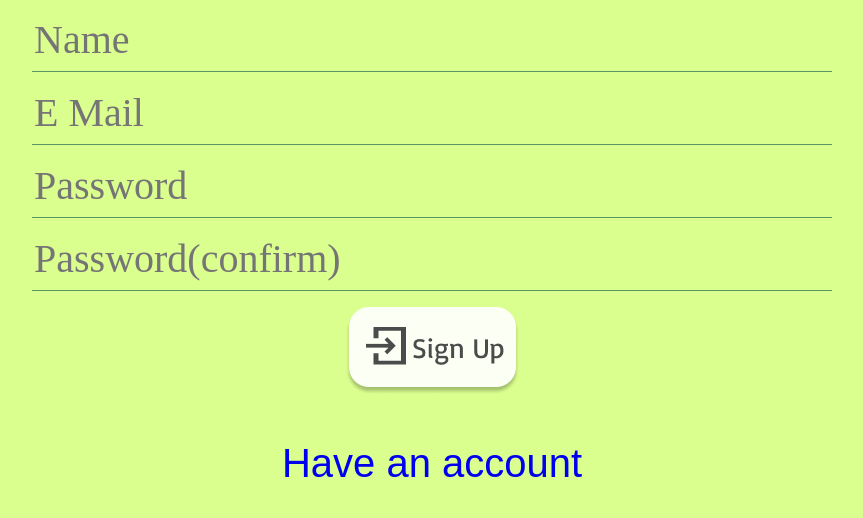
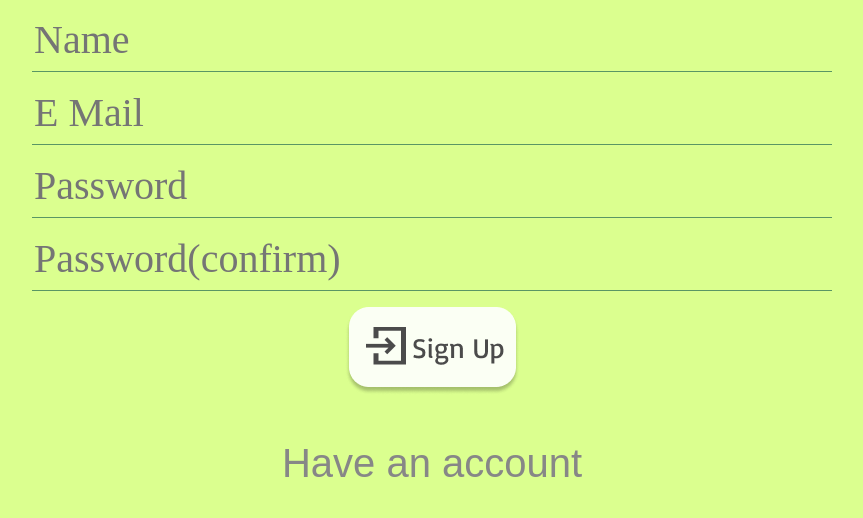
Before and after one commit to Raretech-Hackathon-TEAM-E/TEAM-E-App, a Flask app: page /signup in a window 1280 px wide. Shown: the part 282-800 px from the top of the page, without its empty margins (208-1071 px from the left). Run offline with Flask 2, Linux system fonts and the light colour scheme; some web fonts are replaced.

Commit message:
リンク色調整

```diff
--- a/static/css/index.css
+++ b/static/css/index.css
@@ -11,6 +11,11 @@ body {
     box-sizing: border-box;
     background-color: #DBFF8F;
 }
+
+a {
+    text-decoration: none;
+}
+
 
 .main-container {
     width: auto;
@@ -46,6 +51,7 @@ body {
 }
 
 #signout-btn{
+    text-decoration: none;
     font-size: small;
     right: 0.2em;
     color: rgb(135, 135, 135);
--- a/static/css/login.css
+++ b/static/css/login.css
@@ -35,7 +35,13 @@ a {
   text-decoration: none;
   font-size: 5vh;
   font-family: 'Basic', sans-serif;
+  color: rgb(135, 135, 135);
 }
+
+a:hover {
+  color: skyblue;
+}
+
 
 .btn {
   text-align: center;
--- a/static/css/signup.css
+++ b/static/css/signup.css
@@ -33,6 +33,11 @@ body {
     text-decoration: none;
     font-size: 5vh;
     font-family: 'Basic', sans-serif;
+    color: rgb(135, 135, 135);
+  }
+
+  a:hover {
+    color: skyblue;
   }
 
   .btn {
```
